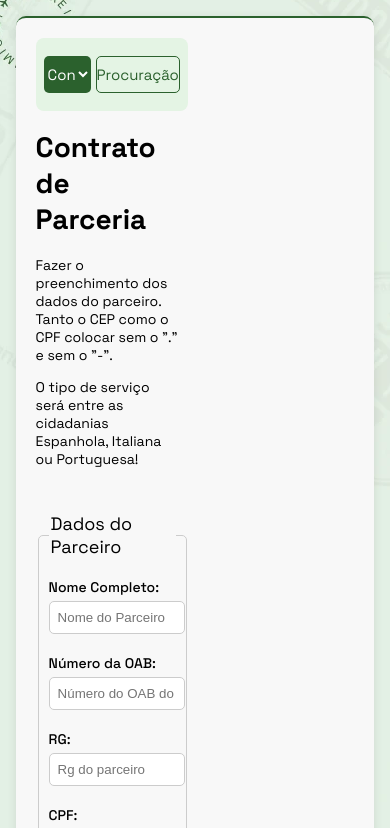
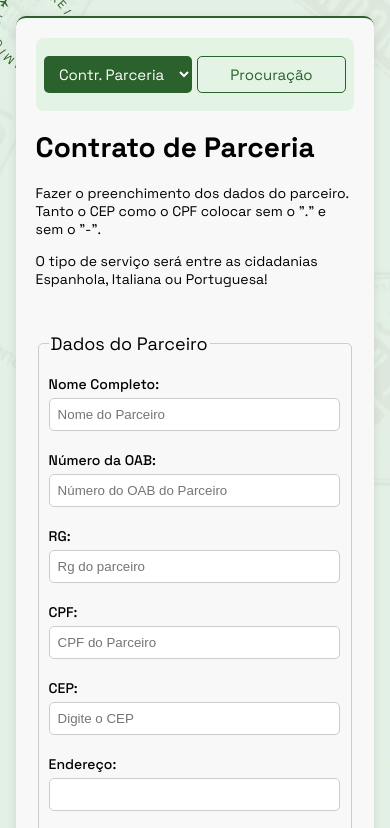
Before and after one commit to AguiarProgramacao/Contrato-Parceria, a plain HTML site: page index.html in a window 390 px wide. Shown: the top 828 px of the page. Drawn offline with Linux system fonts and the light colour scheme.

Commit message:
ajustes mobile

```diff
--- a/index.html
+++ b/index.html
@@ -23,7 +23,7 @@
     <div class="container-um">
       <div class="buttons-links">
         <select id="contratoSelect" class="btn btn-contrato">
-          <option value="https://contrato-parceria-imigrei.vercel.app/">Contr. Parceiria</option>
+          <option value="https://contrato-parceria-imigrei.vercel.app/">Contr. Parceria</option>
           <option value="https://gerador-de-contrato-imigrei.vercel.app/">Cid. Italiana</option>
           <option value="https://contrato-portugal.vercel.app/">Cid. Portuguesa</option>
           <option value="https://contrato-espanha.vercel.app/">Cid. Espanhola</option>
--- a/styles.css
+++ b/styles.css
@@ -143,11 +143,30 @@ select{
     flex-direction: column;
   }
 
+  .container-um {
+    width: 100%;
+  }
+
+  .container-dois {
+    width: 100%;
+  }
+
   .buttons-links{
     gap: 5px;
     width: 95%;
     border-radius: 8px;
     padding: 8px;
+  }
+
+  .btn-contrato {
+    width: 50%;
+  }
+
+  .buttons-links a{
+    width: 50%;
+    display: flex;
+    align-items: center;
+    justify-content: center;
   }
 
   .btn{
@@ -171,7 +190,6 @@ select{
   }
 
   select{
-    width: 100%;
     padding: 8px;
     margin-bottom: 10px;
     border: 1px solid #ccc;
@@ -192,4 +210,8 @@ select{
     justify-content: flex-end;
     align-items: flex-end;
   }
+
+  .functions-btn .btn{
+    padding-inline: 15px;
+  }
 }
```
